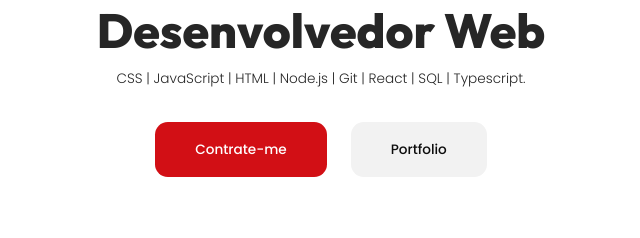
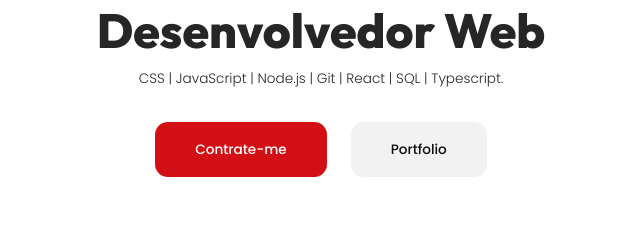
Before and after one commit to Luiizmiranda/portfolio, a plain HTML site: page index.html in a window 1280 px wide. Shown: the part 562-800 px from the top of the page, 319-959 px from the left. Drawn offline with nearby package versions, Linux system fonts and the light colour scheme.

Commit message:
Update index.html

```diff
--- a/index.html
+++ b/index.html
@@ -46,7 +46,7 @@
             <article class="header__content" data-aos="fade-in">
                 <h4>Olá, meu nome é <span>Luiz miranda</span>. E eu sou</h4>
                 <h1>Desenvolvedor Web<br></h1>
-                <p> CSS | JavaScript | HTML | Node.js | Git | React | SQL | Typescript.
+                <p> CSS | JavaScript | Node.js | Git | React | SQL | Typescript.
                 </p>
                 <div class="header__cta">
                     <a href="#contact" class="btn primary">Contrate-me</a>
```
